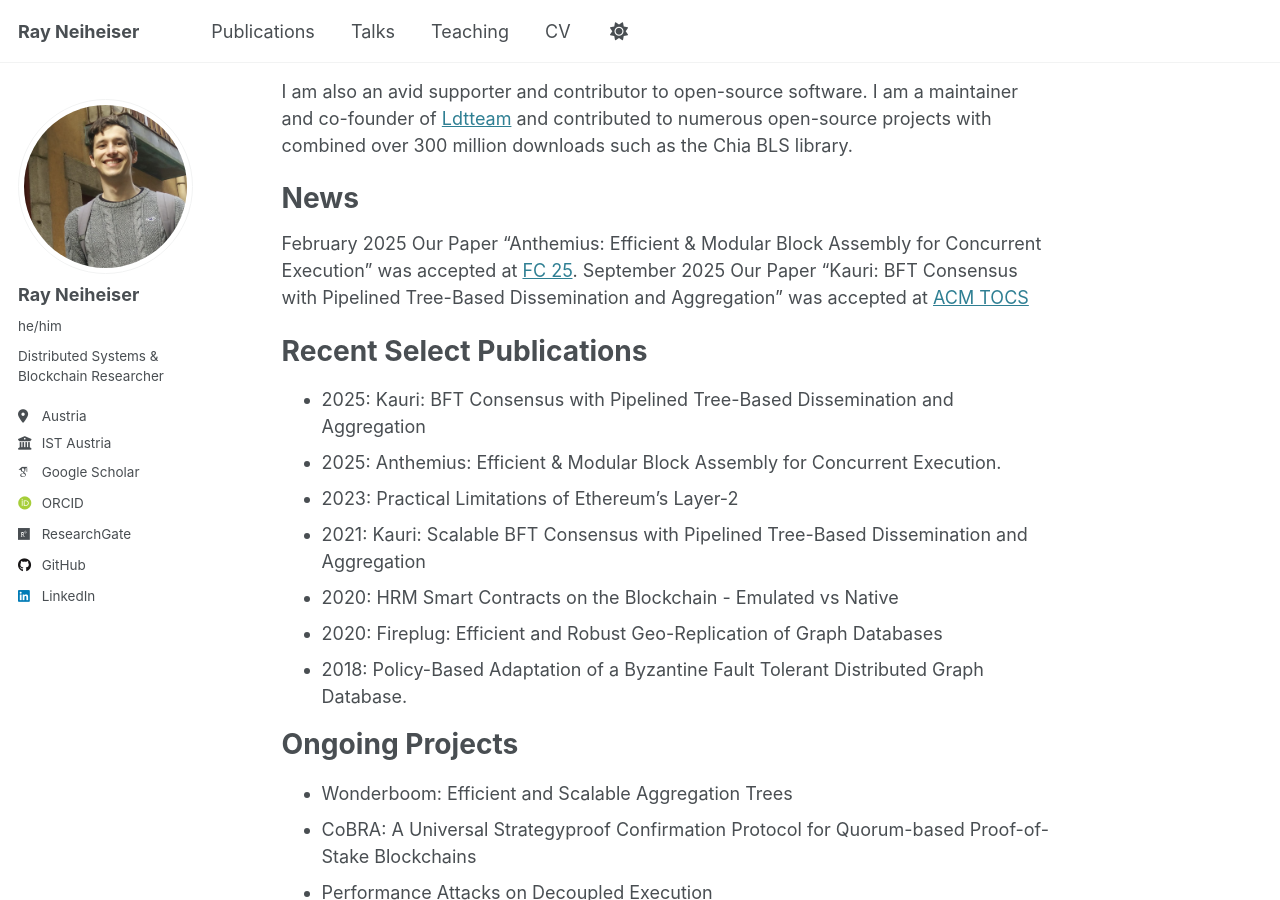
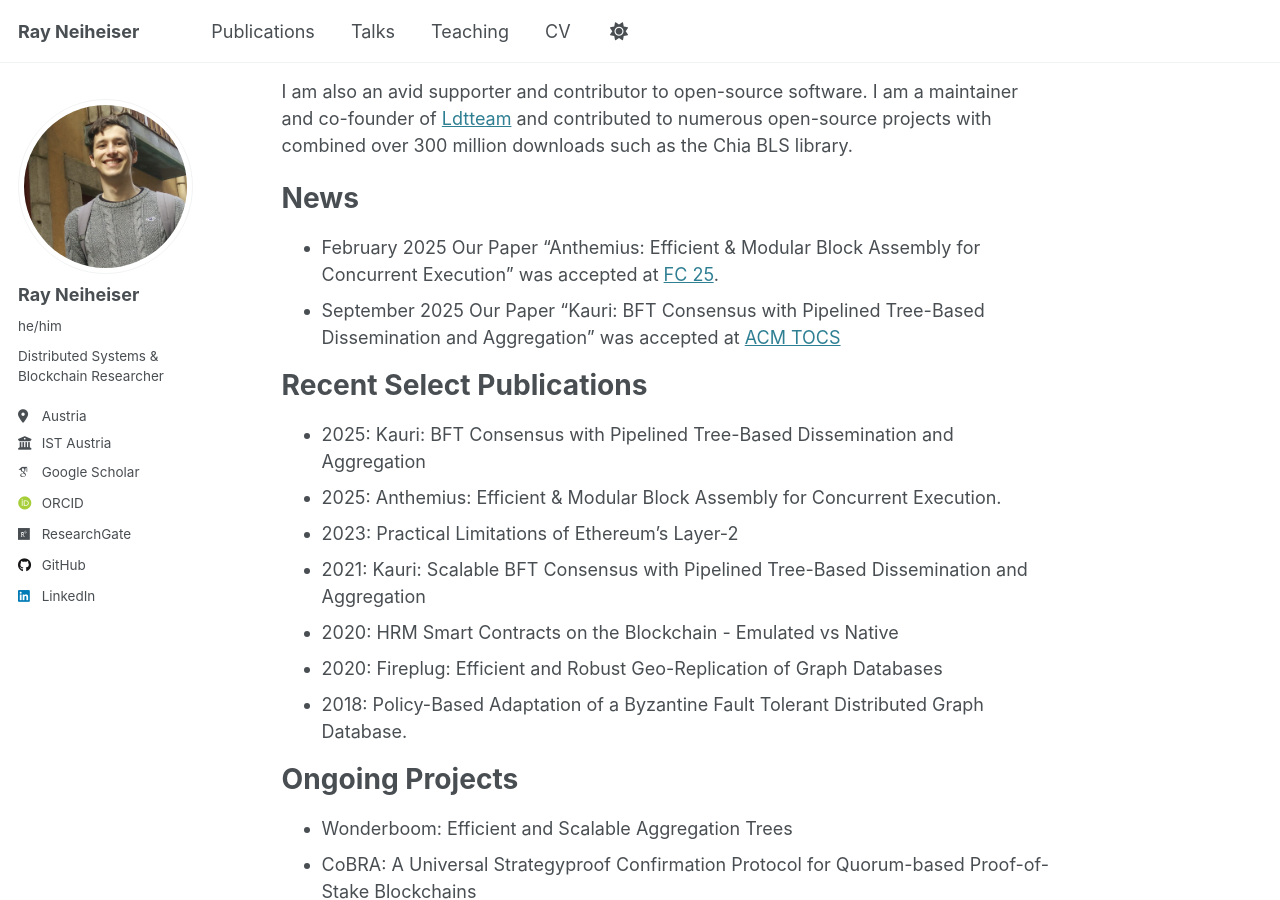
Before and after one commit to Ray-Neiheiser/ray-neiheiser.github.io, a Jekyll site: the page built from _pages/about.md, in a window 1280 px wide and 900 px high, scrolled down 380 px. Built offline with Jekyll 4.4.1, drawn with Linux system fonts in a browser that asks for light colours; some web fonts are replaced.

```diff
--- a/_pages/about.md
+++ b/_pages/about.md
@@ -21,8 +21,8 @@ I am a maintainer and co-founder of [Ldtteam](https://github.com/ldtteam) and co
 
 News
 ======
-February 2025 Our Paper "Anthemius: Efficient & Modular Block Assembly for Concurrent Execution" was accepted at [FC 25](https://fc25.ifca.ai/).
-September 2025 Our Paper "Kauri: BFT Consensus with Pipelined Tree-Based Dissemination and Aggregation" was accepted at [ACM TOCS](https://dl.acm.org/journal/tocs)
+- February 2025 Our Paper "Anthemius: Efficient & Modular Block Assembly for Concurrent Execution" was accepted at [FC 25](https://fc25.ifca.ai/).
+- September 2025 Our Paper "Kauri: BFT Consensus with Pipelined Tree-Based Dissemination and Aggregation" was accepted at [ACM TOCS](https://dl.acm.org/journal/tocs)
 
 Recent Select Publications
 ======
```
